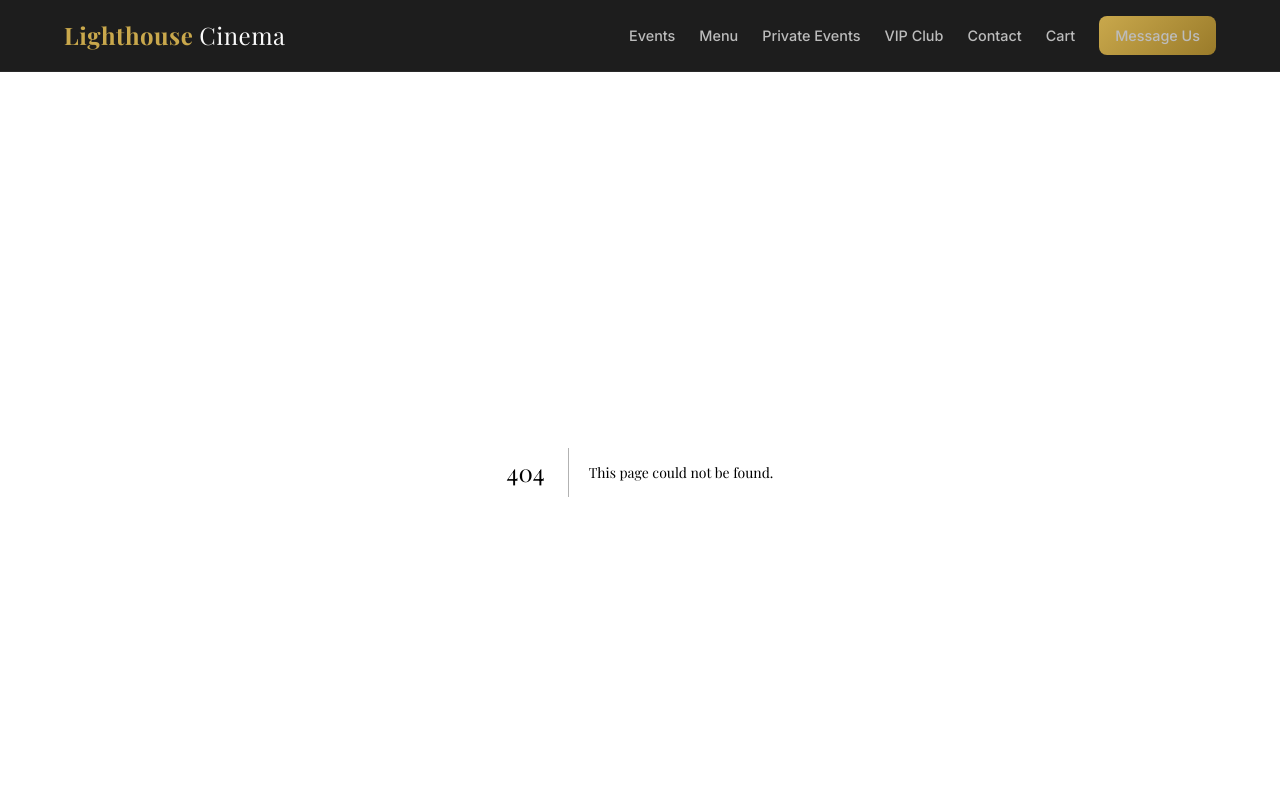
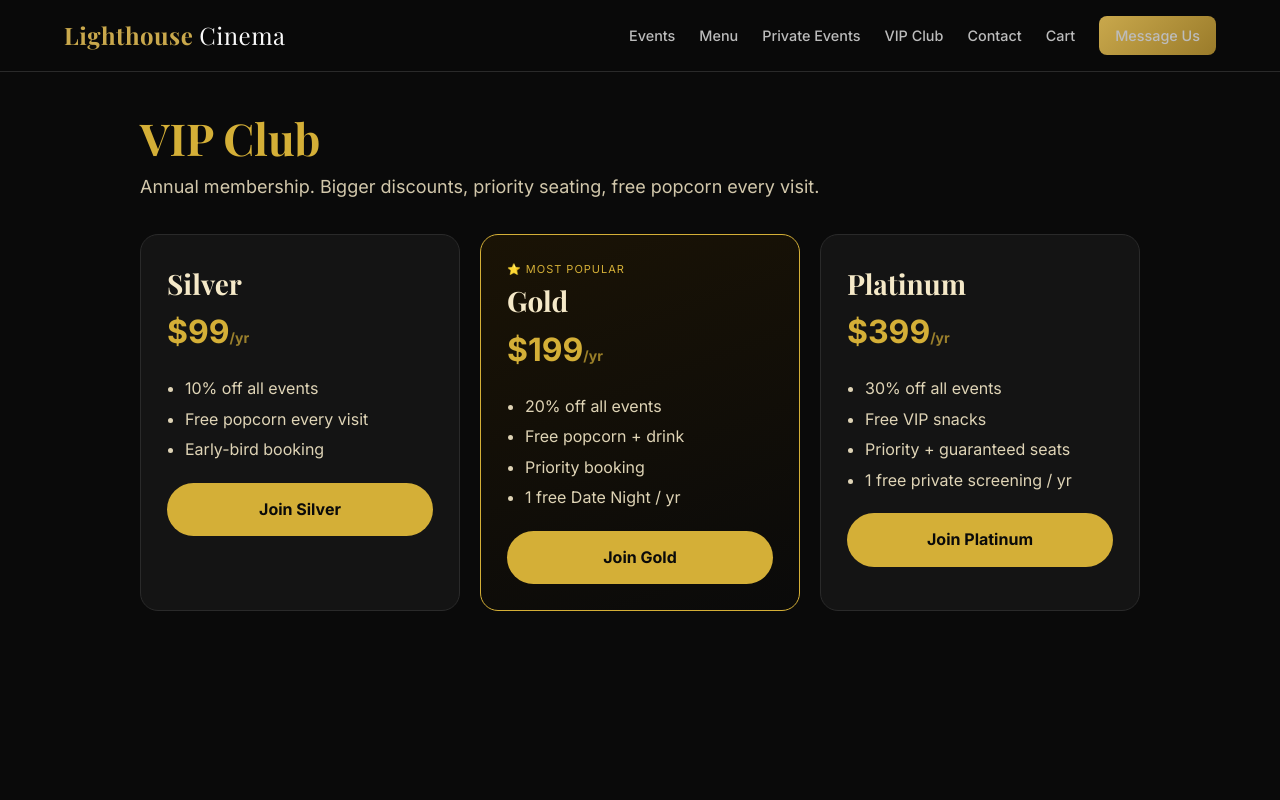
Before and after one commit to lighthousecinemapg-cyber/lighthouse-cinema, a Next.js app: page /vip in a window 1280 px wide. Before the commit this address had no page. Shown: the top 800 px of the page. Built offline with nearby package versions, Linux system fonts and the light colour scheme.

Commit message:
feat: VIP Club page

```diff
--- /dev/null
+++ b/app/vip/page.js
@@ -0,0 +1,40 @@
+export const metadata = { title: 'VIP Club | Lighthouse Cinema' };
+
+const TIERS = [
+  { name: 'Silver', price: 99, perks: ['10% off all events', 'Free popcorn every visit', 'Early-bird booking'] },
+  { name: 'Gold', price: 199, perks: ['20% off all events', 'Free popcorn + drink', 'Priority booking', '1 free Date Night / yr'], featured: true },
+  { name: 'Platinum', price: 399, perks: ['30% off all events', 'Free VIP snacks', 'Priority + guaranteed seats', '1 free private screening / yr'] },
+];
+
+export default function VipPage() {
+  return (
+    <main style={{ background: '#0a0a0a', color: '#f5e9c8', minHeight: '100vh', padding: '40px 20px 140px' }}>
+      <div style={{ maxWidth: 1000, margin: '0 auto' }}>
+        <h1 style={{ color: '#d4af37', fontSize: 44, marginBottom: 8 }}>VIP Club</h1>
+        <p style={{ opacity: 0.85, fontSize: 18 }}>Annual membership. Bigger discounts, priority seating, free popcorn every visit.</p>
+
+        <div style={{ display: 'grid', gap: 20, gridTemplateColumns: 'repeat(auto-fit,minmax(260px,1fr))', marginTop: 32 }}>
+          {TIERS.map(t => (
+            <div key={t.name} style={{
+              background: t.featured ? 'linear-gradient(160deg,#1a1305,#0a0a0a)' : '#141414',
+              border: `1px solid ${t.featured ? '#d4af37' : '#2a2a2a'}`,
+              borderRadius: 18, padding: 26,
+            }}>
+              {t.featured && <div style={{ color: '#d4af37', fontSize: 11, letterSpacing: 1 }}>⭐ MOST POPULAR</div>}
+              <h3 style={{ color: '#f5e9c8', fontSize: 28, margin: '6px 0' }}>{t.name}</h3>
+              <div style={{ color: '#d4af37', fontSize: 32, fontWeight: 800 }}>${t.price}<span style={{ fontSize: 14, opacity: 0.7 }}>/yr</span></div>
+              <ul style={{ paddingLeft: 18, marginTop: 16, lineHeight: 1.9, opacity: 0.9 }}>
+                {t.perks.map(p => <li key={p}>{p}</li>)}
+              </ul>
+              <a href="/contact" style={{
+                display: 'block', textAlign: 'center', marginTop: 18, padding: 14,
+                background: '#d4af37', color: '#0a0a0a', borderRadius: 999,
+                textDecoration: 'none', fontWeight: 800,
+              }}>Join {t.name}</a>
+            </div>
+          ))}
+        </div>
+      </div>
+    </main>
+  );
+}
```
